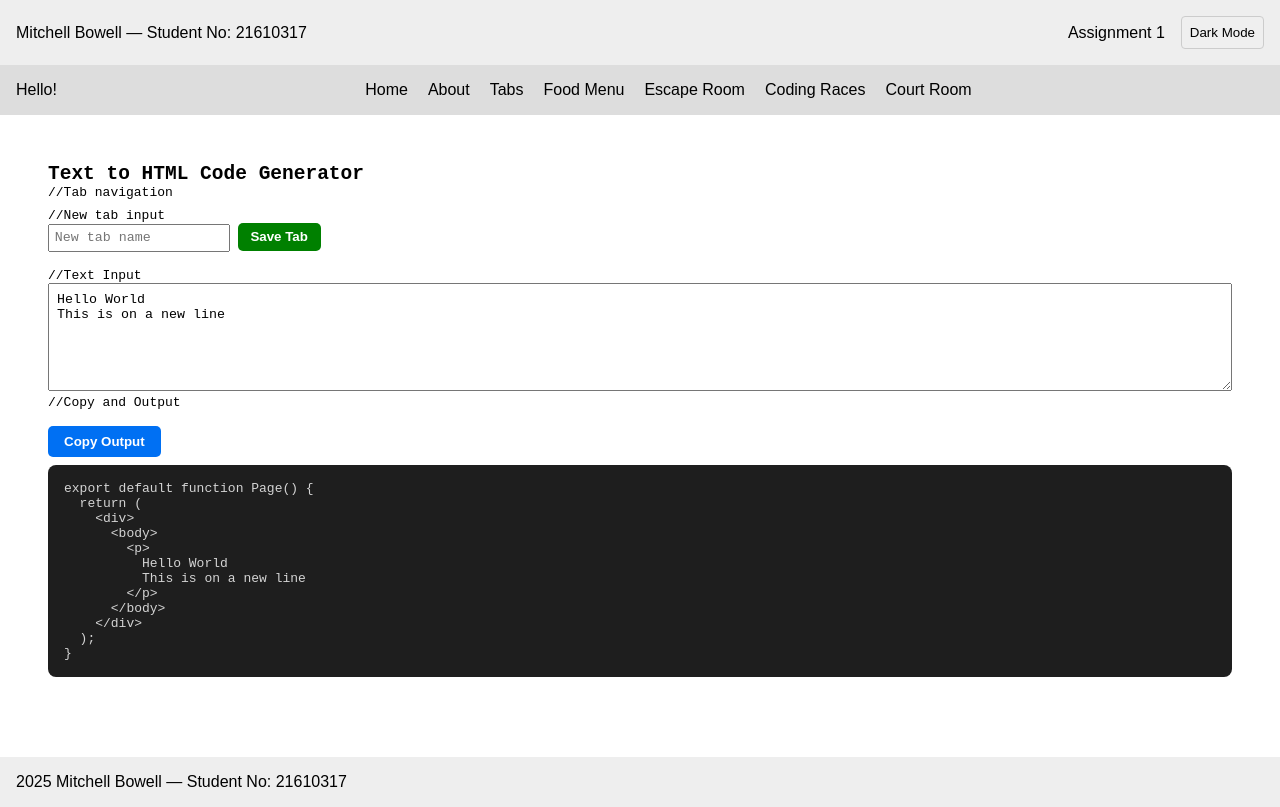
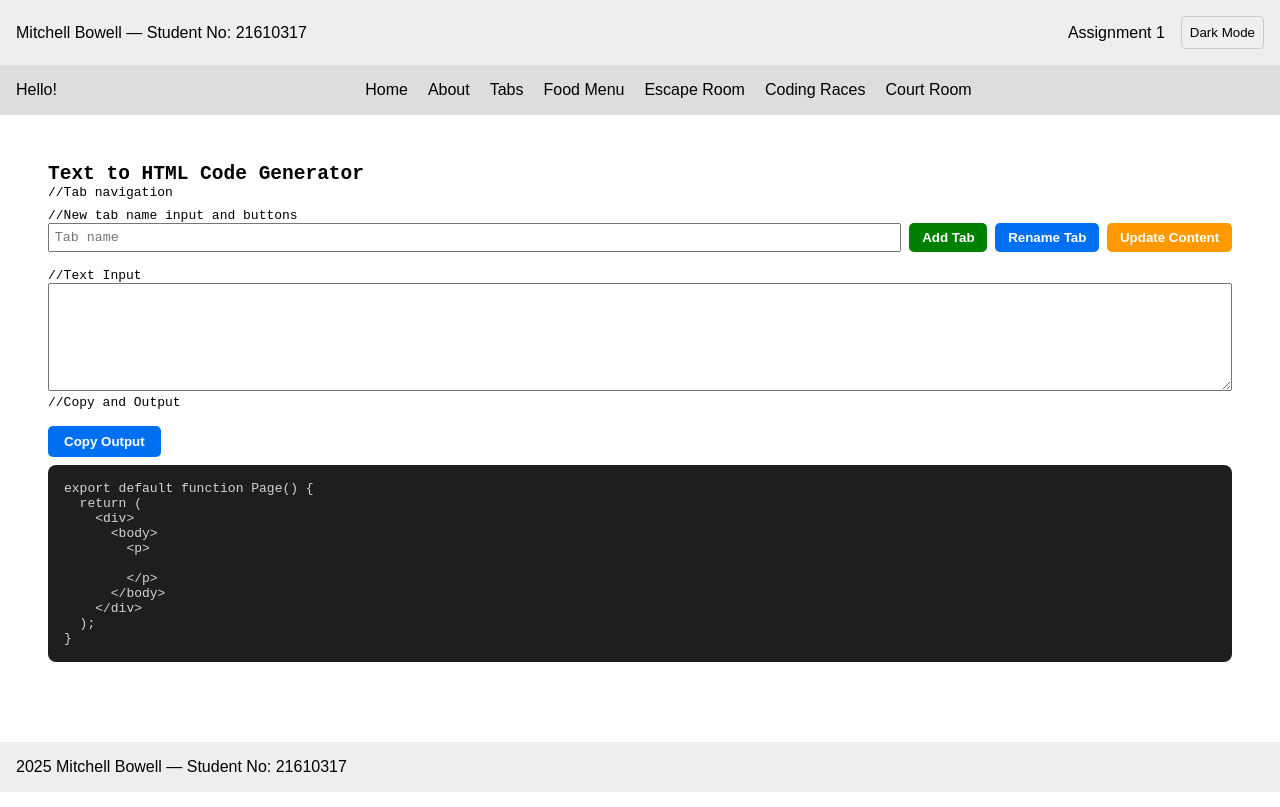
Before and after one commit to MitchBow/CWA-Assignment-1, a Next.js app: page / in a window 1280 px wide. Built offline with nearby package versions, Linux system fonts and the light colour scheme.

Commit message:
added edit tab name, update tab contents and updated home page layout to be cleaner

```diff
--- a/app/page.tsx
+++ b/app/page.tsx
@@ -15,6 +15,7 @@ export default function Home() {
       const parsed = JSON.parse(savedTabs);
       setTabs(parsed);
       setInput(parsed[0]?.content || '');
+      setNewTabName(parsed[0]?.name || '');
     }
   }, []);
 
@@ -22,6 +23,17 @@ export default function Home() {
   useEffect(() => {
     localStorage.setItem('savedTabs', JSON.stringify(tabs));
   }, [tabs]);
+
+  // Sync input and newTabName when activeTab changes
+  useEffect(() => {
+    if (tabs[activeTab]) {
+      setInput(tabs[activeTab].content);
+      setNewTabName(tabs[activeTab].name);
+    } else {
+      setInput('');
+      setNewTabName('');
+    }
+  }, [activeTab, tabs]);
 
   // Escape HTML special chars to show safely inside <pre>
   function escapeHTML(text: string) {
@@ -87,22 +99,33 @@ ${escapedLines.join('\n')}
   // Switch between saved tabs
   const switchTab = (index: number) => {
     setActiveTab(index);
-    setInput(tabs[index].content);
   };
 
-  //delete tab
+  // Delete tab
   const deleteTab = (indexToDelete: number) => {
-  const newTabs = tabs.filter((_, index) => index !== indexToDelete);
-
+    const newTabs = tabs.filter((_, index) => index !== indexToDelete);
     setTabs(newTabs);
 
-    // Update active tab index
     if (activeTab === indexToDelete) {
       setActiveTab(newTabs.length > 0 ? 0 : -1);
-      setInput(newTabs[0]?.content || '');
     } else if (activeTab > indexToDelete) {
       setActiveTab((prev) => prev - 1);
     }
+  };
+
+  // Rename current tab using newTabName input
+  const renameTab = () => {
+    if (!newTabName.trim()) return;
+    const updatedTabs = [...tabs];
+    updatedTabs[activeTab].name = newTabName.trim();
+    setTabs(updatedTabs);
+  };
+
+  // Update content of current tab using textarea input
+  const updateTabContent = () => {
+    const updatedTabs = [...tabs];
+    updatedTabs[activeTab].content = input;
+    setTabs(updatedTabs);
   };
 
   return (
@@ -135,7 +158,7 @@ ${escapedLines.join('\n')}
                 cursor: 'pointer',
               }}
             >
-            {tab.name}
+              {tab.name}
             </button>
             <button
               onClick={() => deleteTab(index)}
@@ -155,16 +178,16 @@ ${escapedLines.join('\n')}
         ))}
       </div>
 
-
-      //New tab input
-      <div style={{ marginBottom: '1rem' }}>
+      //New tab name input and buttons
+      <div style={{ marginBottom: '1rem', display: 'flex', gap: '0.5rem', flexWrap: 'wrap' }}>
         <input
           type="text"
-          placeholder="New tab name"
+          placeholder="Tab name"
           value={newTabName}
           onChange={(e) => setNewTabName(e.target.value)}
           style={{
-            marginRight: '0.5rem',
+            flexGrow: 1,
+            minWidth: '200px',
             padding: '0.3rem',
             fontFamily: 'monospace',
           }}
@@ -181,7 +204,37 @@ ${escapedLines.join('\n')}
             fontWeight: 'bold',
           }}
         >
-          Save Tab
+          Add Tab
+        </button>
+        <button
+          onClick={renameTab}
+          disabled={activeTab === -1}
+          style={{
+            padding: '0.4rem 0.8rem',
+            cursor: activeTab === -1 ? 'not-allowed' : 'pointer',
+            borderRadius: '5px',
+            border: 'none',
+            backgroundColor: activeTab === -1 ? 'grey' : '#0070f3',
+            color: 'white',
+            fontWeight: 'bold',
+          }}
+        >
+          Rename Tab
+        </button>
+        <button
+          onClick={updateTabContent}
+          disabled={activeTab === -1}
+          style={{
+            padding: '0.4rem 0.8rem',
+            cursor: activeTab === -1 ? 'not-allowed' : 'pointer',
+            borderRadius: '5px',
+            border: 'none',
+            backgroundColor: activeTab === -1 ? 'grey' : '#ff9900',
+            color: 'white',
+            fontWeight: 'bold',
+          }}
+        >
+          Update Content
         </button>
       </div>
 
```
